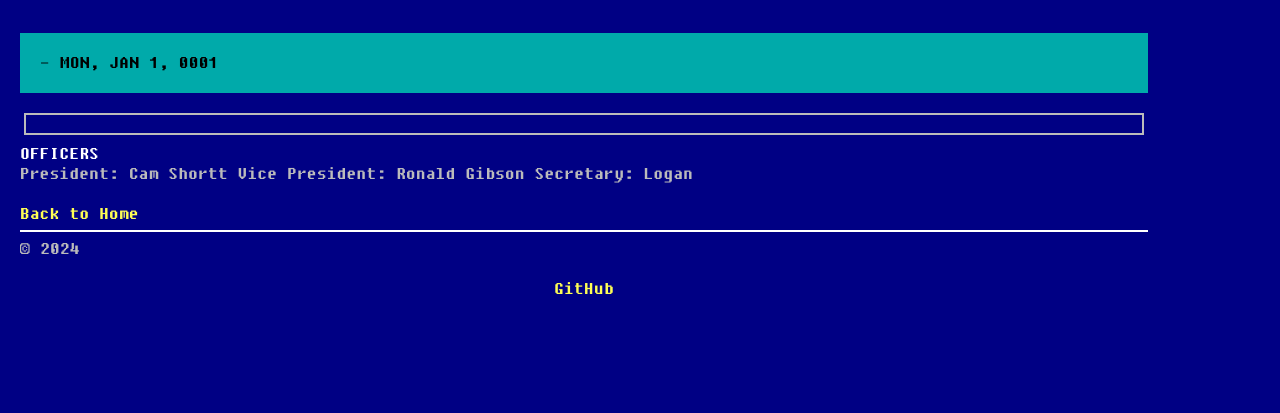
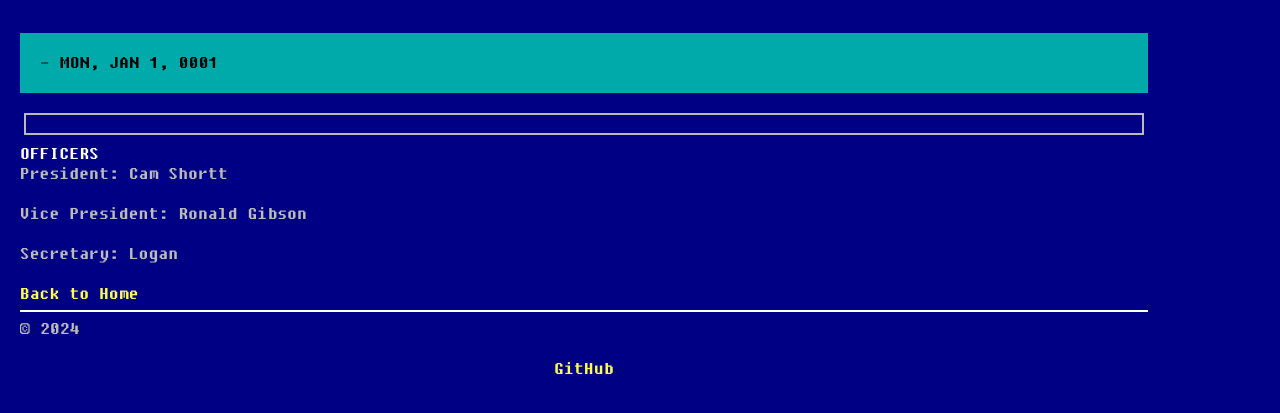
Before and after one commit to Hyper-Tiger-Transfer-Protocol/www.cyberclublsu.com, a plain HTML site: page about/index.html in a window 1280 px wide. Shown: the part 23-436 px from the top of the page. Drawn offline with Linux system fonts and the light colour scheme.

Commit message:
fix about

```diff
--- a/about/index.html
+++ b/about/index.html
@@ -51,9 +51,9 @@
     </div>
     <p class="lead"></p>
     <h1 id="officers">Officers</h1>
-<p>President: Cam Shortt
-Vice President: Ronald Gibson
-Secretary: Logan</p>
+<p>President: Cam Shortt</p>
+<p>Vice President: Ronald Gibson</p>
+<p>Secretary: Logan</p>
 
     <h4><a href="http://ssl.cshortt.com">Back to Home</a></h4>
 </div>
--- a/index.xml
+++ b/index.xml
@@ -67,7 +67,9 @@ Hint (Mouseover) Look in root Incompatible Browser D: Type flag here Submit </de
       <pubDate>Mon, 01 Jan 0001 00:00:00 +0000</pubDate>
 
       <guid>http://ssl.cshortt.com/about/</guid>
-      <description>Officers President: Cam Shortt Vice President: Ronald Gibson Secretary: Logan</description>
+      <description>Officers President: Cam Shortt
+Vice President: Ronald Gibson
+Secretary: Logan</description>
     </item>
 
   </channel>
```
